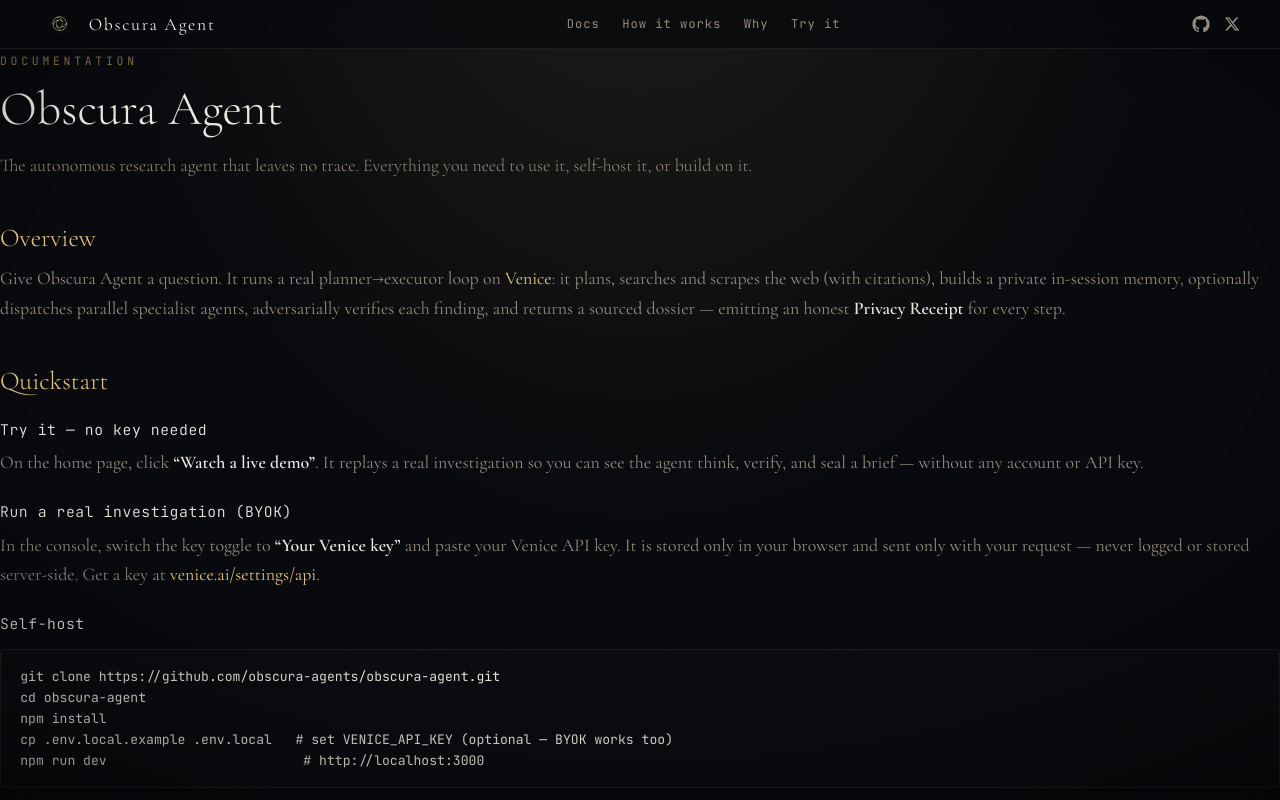
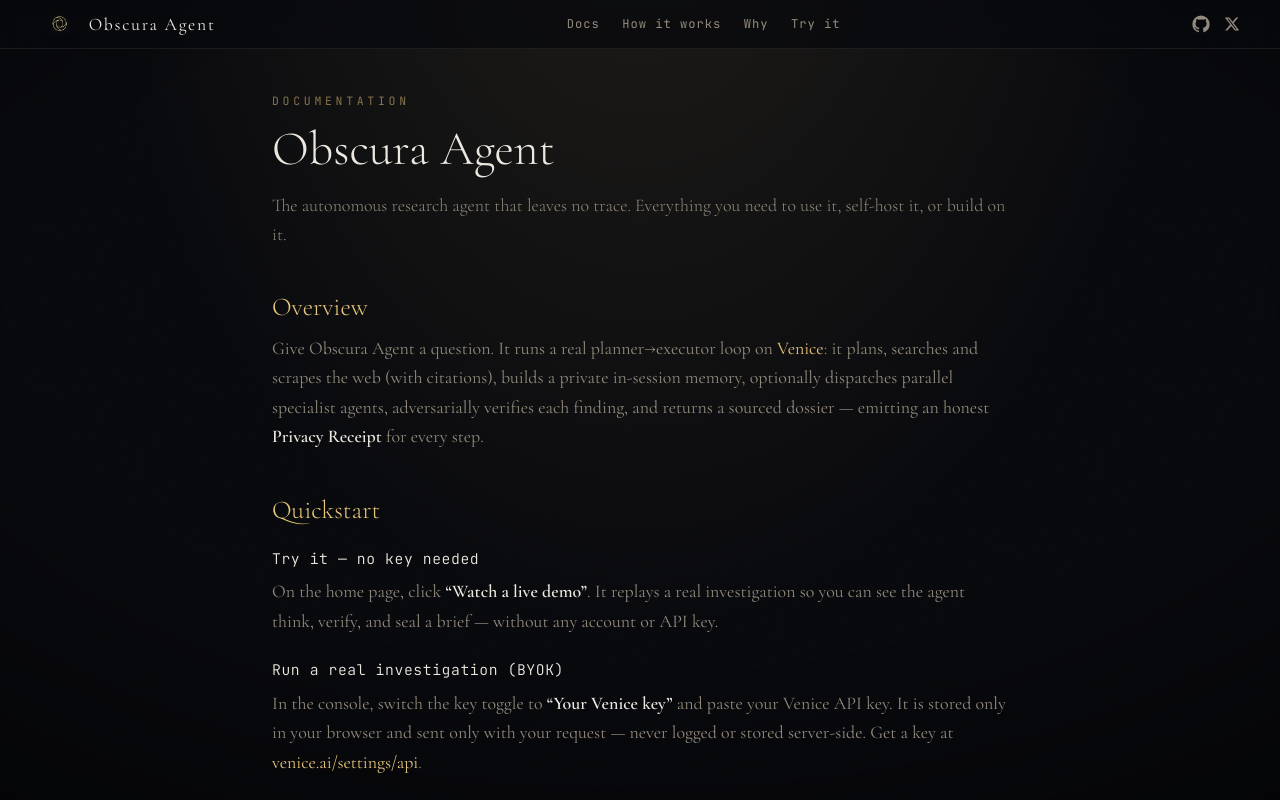
Before and after one commit to obscura-agents/obscura-agent, a Next.js app: page /docs in a window 1280 px wide. Shown: the top 800 px of the page. Built offline with nearby package versions, Linux system fonts and the light colour scheme.

Commit message:
fix(ui): restore .app container (centered + padded) — docs/view text no longer flush-left

```diff
--- a/src/app/globals.css
+++ b/src/app/globals.css
@@ -79,6 +79,16 @@
   max-width: var(--maxw);
   margin: 0 auto;
   padding: 0 1.5rem;
+  position: relative;
+  z-index: 3;
+}
+
+/* centered page wrapper (docs, shared view) */
+.app {
+  width: 100%;
+  max-width: var(--maxw);
+  margin: 0 auto;
+  padding: 2.5rem clamp(1.2rem, 5vw, 2rem) 4rem;
   position: relative;
   z-index: 3;
 }
@@ -991,6 +1001,8 @@
 
 /* ---------- docs page ---------- */
 .doc {
+  max-width: 800px;
+  margin: 0 auto;
   padding-bottom: 5rem;
 }
 .doc h1 {
```
